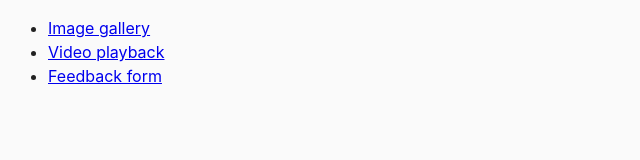
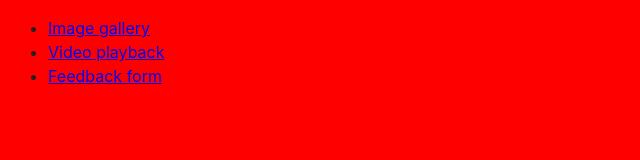
Before and after one commit to ValentynaDzhadan/goit-js-hw8, a website built with Parcel: page src/index.html in a window 1280 px wide. Shown: the whole page, without its empty margins (0-640 px from the left). Built offline with nearby package versions, Linux system fonts and the light colour scheme.

Commit message:
checking

```diff
--- a/src/css/common.css
+++ b/src/css/common.css
@@ -7,9 +7,10 @@ body {
     Oxygen-Sans, Ubuntu, Cantarell, 'Helvetica Neue', sans-serif;
   -webkit-font-smoothing: antialiased;
   -moz-osx-font-smoothing: grayscale;
-  background-color: #fafafa;
+  /* background-color: #fafafa; */
   color: #212121;
   line-height: 1.5;
+  background-color: red;
 }
 
 img {
```
